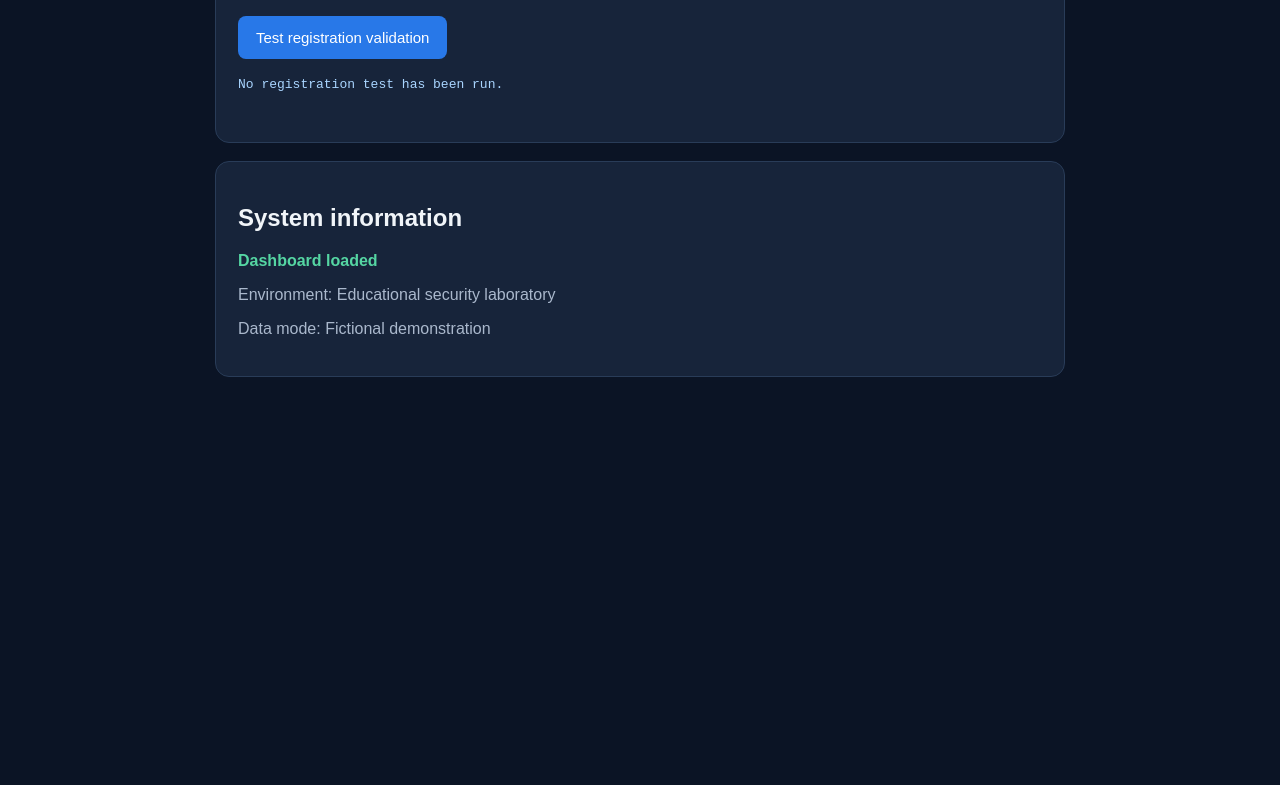
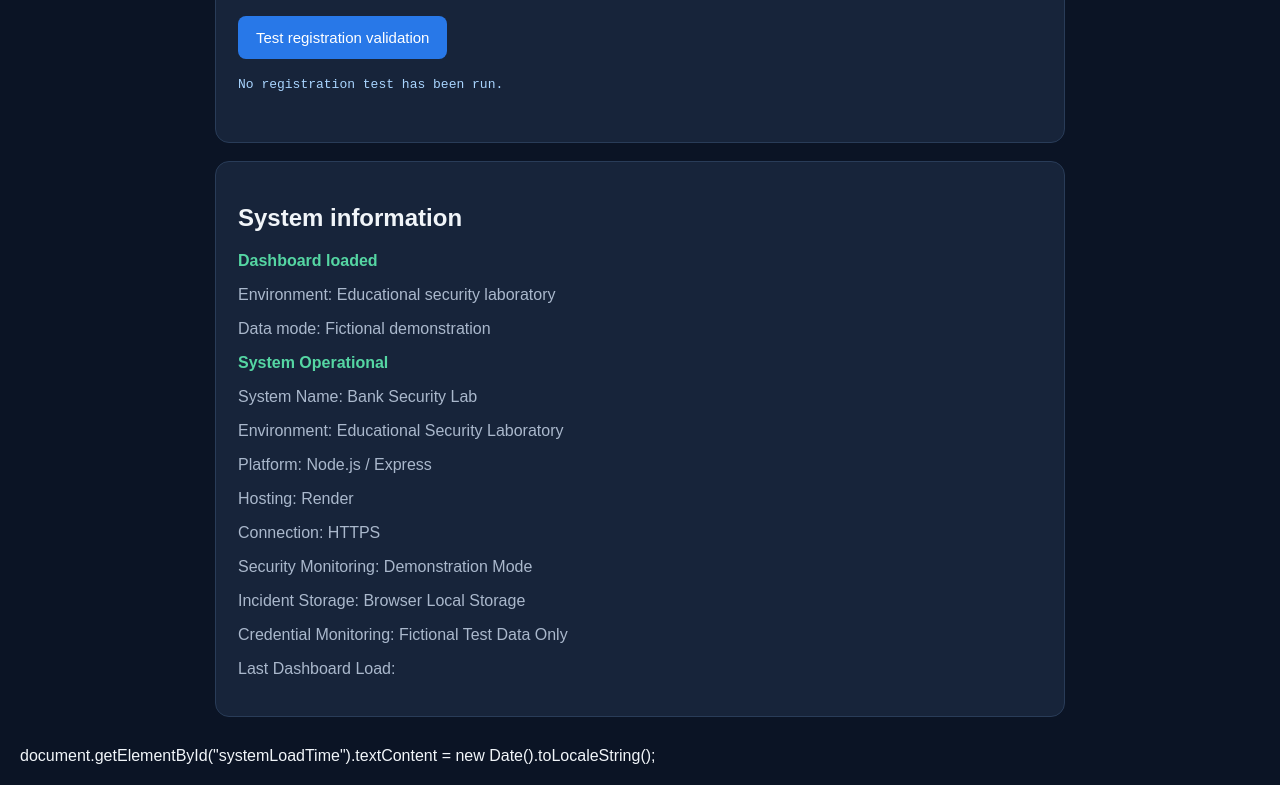
Before and after one commit to kamiamccarthy-source/bank-security-lab, a website: page public/index.html in a window 1280 px wide. Shown: the part 3439-4224 px from the top of the page. Before the commit the page ends 3866 px from the top, so only its background shows below. Drawn offline with Linux system fonts and the light colour scheme.

Commit message:
Update index.html

```diff
--- a/public/index.html
+++ b/public/index.html
@@ -327,9 +327,21 @@ No registration test has been run.
     <p class="muted">
       Data mode: Fictional demonstration
     </p>
+    <p class="status">System Operational</p>
+
+<p class="muted">System Name: Bank Security Lab</p>
+<p class="muted">Environment: Educational Security Laboratory</p>
+<p class="muted">Platform: Node.js / Express</p>
+<p class="muted">Hosting: Render</p>
+<p class="muted">Connection: HTTPS</p>
+<p class="muted">Security Monitoring: Demonstration Mode</p>
+<p class="muted">Incident Storage: Browser Local Storage</p>
+<p class="muted">Credential Monitoring: Fictional Test Data Only</p>
+<p class="muted">Last Dashboard Load: <span id="systemLoadTime"></span></p>
   </section>
 </main>
-
+document.getElementById("systemLoadTime").textContent =
+  new Date().toLocaleString();
 <script>
 const button = document.getElementById("runTest");
 const output = document.getElementById("results");
```
